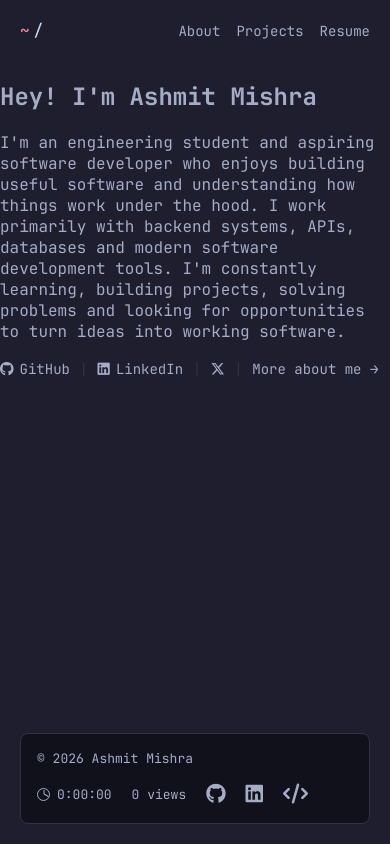
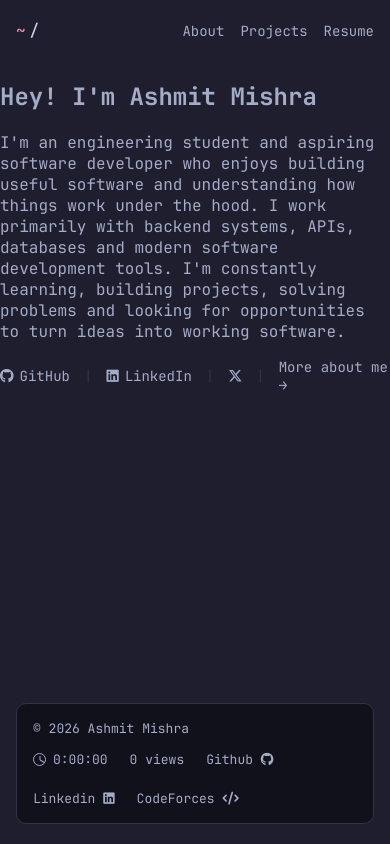
Before and after one commit to TypicalW/portfolio-v3, a Flask app: page / in a window 390 px wide. Run offline with Flask 3, Linux system fonts and the light colour scheme.

```diff
--- a/static/css/main.css
+++ b/static/css/main.css
@@ -52,6 +52,11 @@ body {
 }
 
 
+main {
+    flex: 1;
+}
+
+
 /* =========================
    NAVBAR
    ========================= */
@@ -60,17 +65,17 @@ body {
     width: 100%;
 }
 
+.navbar {
+    width: calc(100% - 48px);
+    max-width: 1550px;
 
-.navbar {
-    max-width: 1200px;
     margin: 0 auto;
-    padding: 24px 32px;
+    padding: 28px 0;
 
     display: flex;
     align-items: center;
     justify-content: space-between;
 }
-
 
 .navbar-logo {
     display: flex;
@@ -78,38 +83,61 @@ body {
     gap: 4px;
 
     color: var(--title);
-    font-size: 18px;
+    font-size: 20px;
     font-weight: 500;
 }
-
 
 .home-symbol {
     color: var(--highlight);
     text-decoration: none;
 }
 
+.navbar-links {
+    display: flex;
+    align-items: center;
+    gap: 32px;
+}
 
-.home-symbol:hover {
+.navbar-links a {
+    color: var(--text);
+    font-size: 16px;
+    text-decoration: none;
+}
+
+.navbar-links a:hover {
     color: var(--highlight);
 }
 
 
-.navbar-links {
+/* =========================
+   HERO LINKS
+   ========================= */
+
+.hero-links {
     display: flex;
     align-items: center;
-    gap: 28px;
+    gap: 14px;
 }
 
+.hero-links a {
+    display: inline-flex;
+    align-items: center;
+    gap: 6px;
 
-.navbar-links a {
     color: var(--text);
-    font-size: 15px;
+    font-size: 14px;
     text-decoration: none;
+
+    transition: color 0.2s ease;
 }
 
+.hero-links a:hover {
+    color: var(--highlight);
+}
 
-.navbar-links a:hover {
-    color: var(--highlight);
+.link-separator {
+    color: var(--border);
+    font-size: 14px;
 }
 
 
@@ -118,57 +146,45 @@ body {
    ========================= */
 
 .site-footer {
-    width: calc(100% - 40px);
-    max-width: 1200px;
+    width: calc(100% - 32px);
+    max-width: 1500px;
 
-    margin: 80px auto 20px;
-    padding: 20px;
+    margin: 80px auto 24px;
+    padding: 25px 28px;
 
     display: flex;
     align-items: center;
     justify-content: space-between;
-    gap: 20px;
+    gap: 24px;
 
     background-color: #11111b;
     border: 1px solid var(--border);
-    border-radius: 8px;
+    border-radius: 10px;
 
     font-size: 13px;
 }
 
-main {
-    flex: 1;
-}
-
-
-/* Left side */
-
 .footer-left {
     display: flex;
     align-items: center;
-    gap: 16px;
 
     flex-shrink: 0;
 }
 
-
 .footer-left p {
     margin: 0;
     color: var(--text);
+    font-size: 13px;
 }
-
-
-/* Right side */
 
 .footer-right {
     display: flex;
     align-items: center;
     justify-content: flex-end;
-    gap: 20px;
+    gap: 22px;
 
     flex-wrap: wrap;
 }
-
 
 .footer-right span,
 .footer-right a {
@@ -177,11 +193,18 @@ main {
     white-space: nowrap;
 }
 
+.footer-right a {
+    font-size: 13px;
+}
 
 .footer-right a:hover {
     color: var(--highlight);
 }
 
+
+/* =========================
+   FOOTER CLOCK
+   ========================= */
 
 .footer-time {
     display: flex;
@@ -224,37 +247,6 @@ main {
 }
 
 
-
-.hero-links a {
-    display: inline-flex;
-    align-items: center;
-    gap: 6px;
-
-    color: var(--text);
-    font-size: 14px;
-    text-decoration: none;
-
-    transition: color 0.2s ease;
-}
-
-.hero-links a:hover {
-    color: var(--highlight);
-}
-
-.hero-links a {
-    color: var(--text);
-    font-size: 14px;
-    text-decoration: none;
-    transition: color 0.2s ease;
-}
-
-.link-separator {
-    color: var(--border);
-    font-size: 14px;
-}
-
-
-
 /* =========================
    RESPONSIVE
    ========================= */
@@ -262,7 +254,8 @@ main {
 @media (max-width: 600px) {
 
     .navbar {
-        padding: 20px;
+        width: calc(100% - 32px);
+        padding: 20px 0;
     }
 
     .navbar-links {
@@ -281,7 +274,9 @@ main {
     /* Footer */
 
     .site-footer {
-        margin: 60px 20px 20px;
+        width: calc(100% - 32px);
+
+        margin: 60px auto 20px;
         padding: 16px;
 
         align-items: flex-start;
@@ -290,21 +285,12 @@ main {
         gap: 14px 20px;
     }
 
-
     .footer-left {
         width: 100%;
     }
-    .footer-right a {
-        color: var(--text);
-        font-size: 20px;
-        text-decoration: none;
-        transition: color 0.2s ease;
+
+    .footer-right {
+        width: 100%;
+        justify-content: flex-start;
     }
-
-    .footer-right a:hover {
-        color: var(--highlight);
-    }
-
-
-
 }
--- a/templates/base.html
+++ b/templates/base.html
@@ -13,6 +13,7 @@
         rel="stylesheet"
         href="{{ url_for('static', filename='css/main.css') }}"
     >
+
     <link
         rel="stylesheet"
         href="https://cdnjs.cloudflare.com/ajax/libs/font-awesome/6.7.2/css/all.min.css"
@@ -23,7 +24,7 @@
 
     <!-- Navigation -->
     <header class="site-header">
-        <nav class="navbar">
+        <nav class="navbar container">
 
             <div class="navbar-logo">
                 <a href="/" class="home-symbol">~</a>
@@ -48,32 +49,44 @@
 
 
     <!-- Footer -->
-   <footer class="site-footer">
+    <footer class="site-footer container">
 
         <div class="footer-left">
             <p>© 2026 Ashmit Mishra</p>
         </div>
+
         <div class="footer-right">
+
             <span class="footer-time">
                 <span class="clock-icon">
                     <span class="clock-hand hour"></span>
                     <span class="clock-hand minute"></span>
                 </span>
+
                 <span>0:00:00</span>
             </span>
+
             <span class="footer-views">
                 0 views
             </span>
+
             <a href="#" target="_blank" aria-label="GitHub">
+                <span>Github</span>
                 <i class="fa-brands fa-github"></i>
             </a>
+
             <a href="#" target="_blank" aria-label="LinkedIn">
+                <span>Linkedin</span>
                 <i class="fa-brands fa-linkedin"></i>
             </a>
+
             <a href="#" target="_blank" aria-label="Codeforces">
+                <span>CodeForces</span>
                 <i class="fa-solid fa-code"></i>
             </a>
+
         </div>
+
     </footer>
 
 </body>
```
